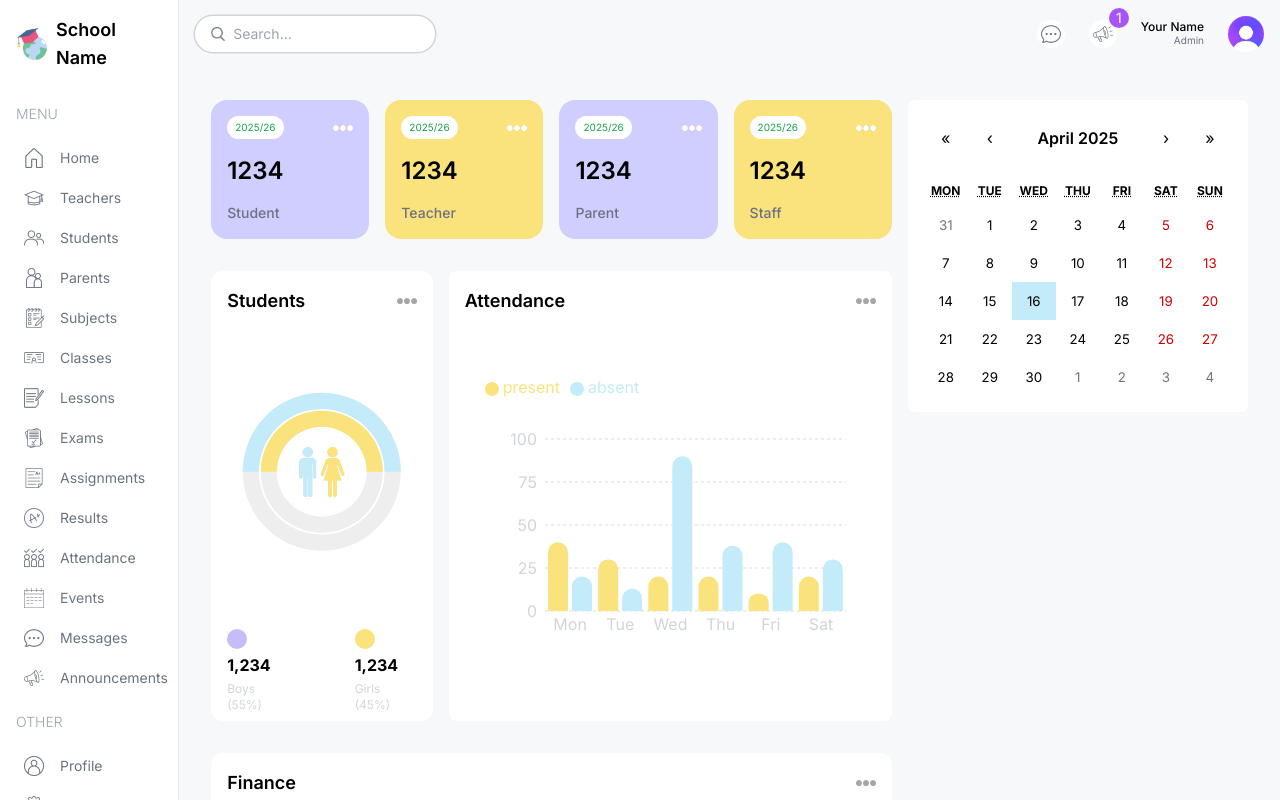
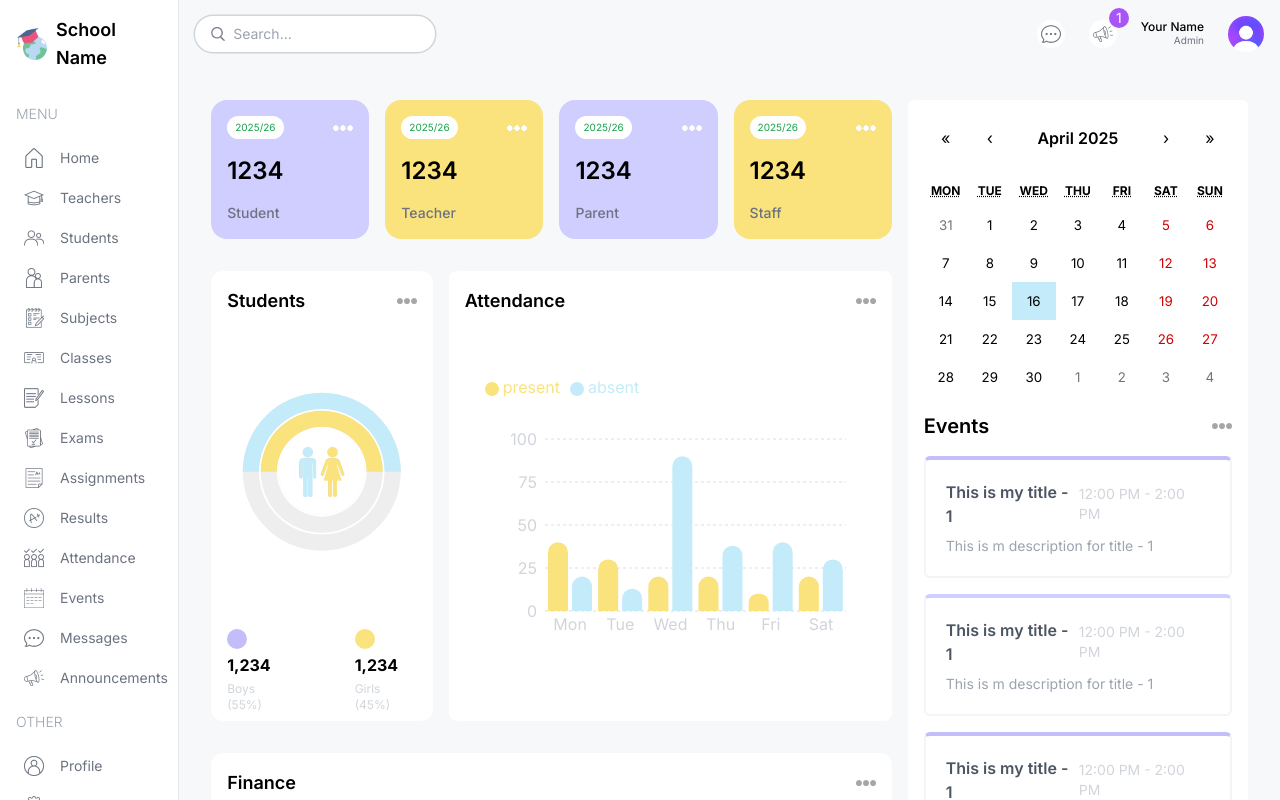
Before and after one commit to I-amManish/Learning-Management, a Next.js app: page /admin in a window 1280 px wide. Built offline with nearby package versions, Linux system fonts and the light colour scheme.

Commit message:
feat: add event calendar component with event display and styling

```diff
--- a/src/components/EventCalander.tsx
+++ b/src/components/EventCalander.tsx
@@ -1,11 +1,15 @@
 "use client";
 
+import Image from "next/image";
+import { env } from "process";
 import { useState } from "react";
 import Calendar from 'react-calendar';
 import 'react-calendar/dist/Calendar.css';
 type ValuePiece = Date | null;
 type Value = ValuePiece | [ValuePiece, ValuePiece];
 
+
+// TEMP DATA
 const events = [
     {
         id: 1,
@@ -34,6 +38,22 @@
   return (
     <div className="bg-white p-4 rounded-md">
       <Calendar onChange={onChange} value={value} />
+      <div className="flex items-center justify-between">
+        <h1 className="text-xl font-semibold my-4">Events</h1>
+        <Image src="/moreDark.png" width={20}   height={20} alt="" className="" />
+      </div>
+
+      <div className="flex flex-col gap-4">
+        {events.map(event => (
+            <div className="p-5 rounded-md border-2 border-gray-100 border-t-4 odd:border-t-mySky even:border-t-myPurple" key={event.id}>
+                <div className="flex items-center justify-between ">
+                    <h1 className="font-semibold text-gray-600">{event.title}</h1>
+                    <span className="text-gray-300 text-sm">{event.time}</span>
+                </div>
+                <p className="mt-2 text-gray-400 text-sm">{event.description}</p>
+            </div>
+        ))}
+      </div>
     </div>
   );
 };
```
